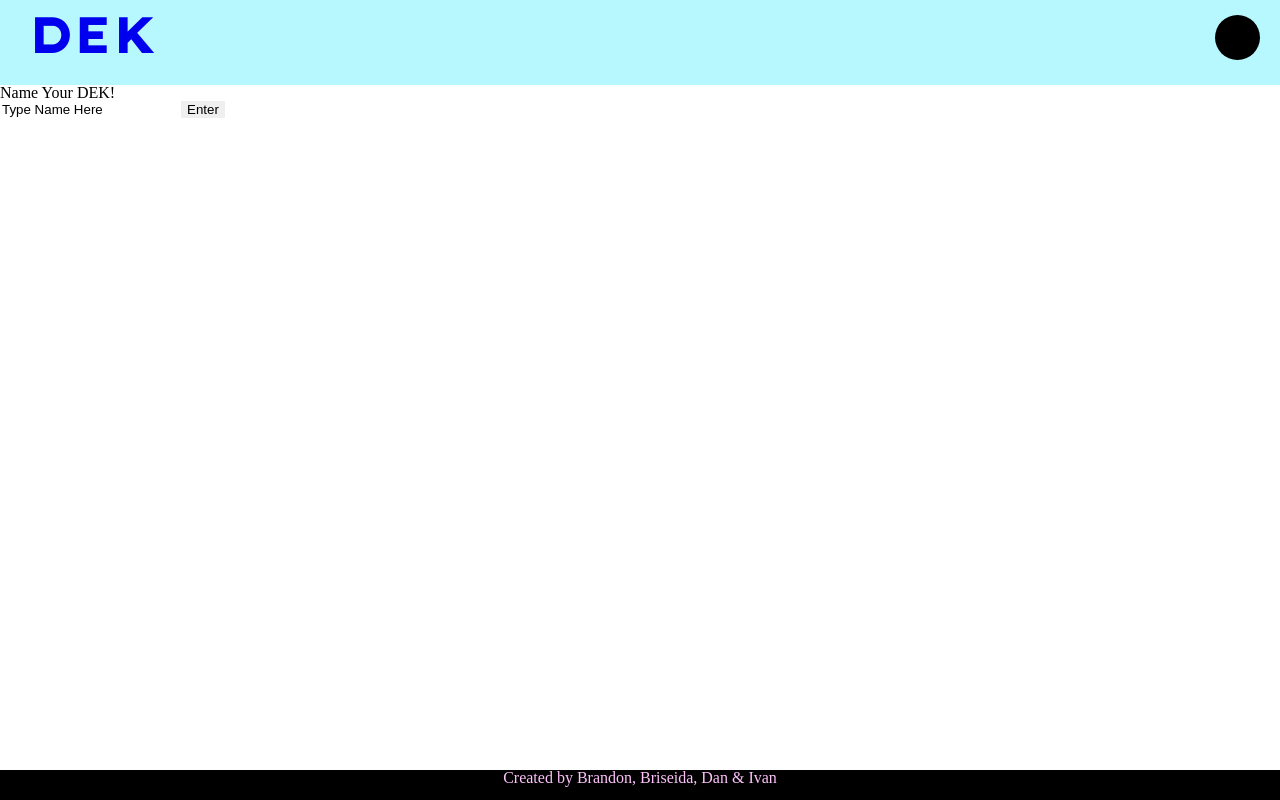
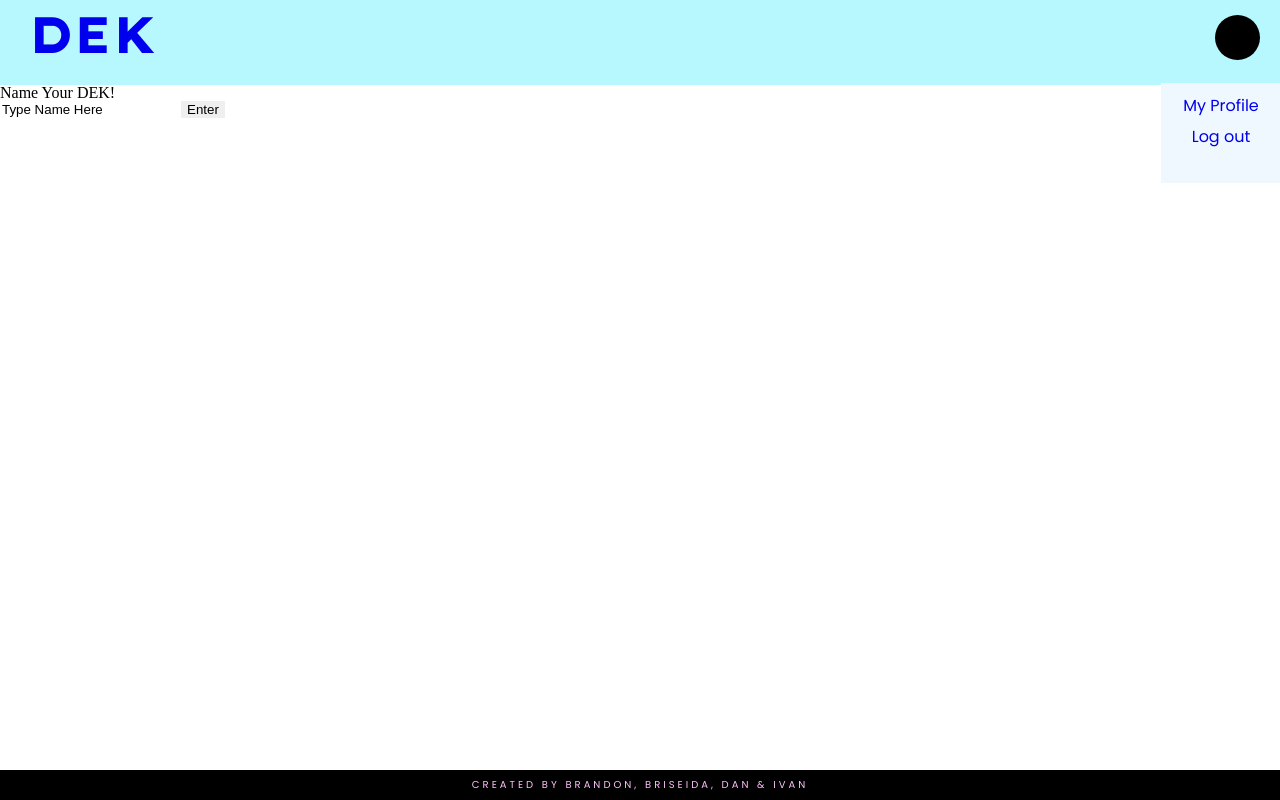
Before and after one commit to brizmon/DEK, a React (Create React App) app in the folder client/: page /namedeck in a window 1280 px wide. Built offline with nearby package versions, Linux system fonts and the light colour scheme.

Commit message:
CSS edits (#61)

```diff
--- a/client/src/App.css
+++ b/client/src/App.css
@@ -102,7 +102,7 @@ a {text-decoration: none}
   display: flex;
   flex-direction: column;
   text-align: center;
-  opacity: 0;
+/*  opacity: 0;*/
 }
 .nav-link{
   padding-top: 15px;
@@ -120,7 +120,7 @@ a {text-decoration: none}
   text-align: center;
   color: #fec1fc;
 }
-.footer h2 {
+.footer p {
   padding-top: 10px;
   text-transform: uppercase;
   letter-spacing: 3px;
--- a/client/src/components/Welcome.jsx
+++ b/client/src/components/Welcome.jsx
@@ -2,7 +2,6 @@ import React from 'react';
 import {Link} from 'react-router-dom';
 
 const Welcome = () => {
-
 
   return (
       <div className="white-border">
```
